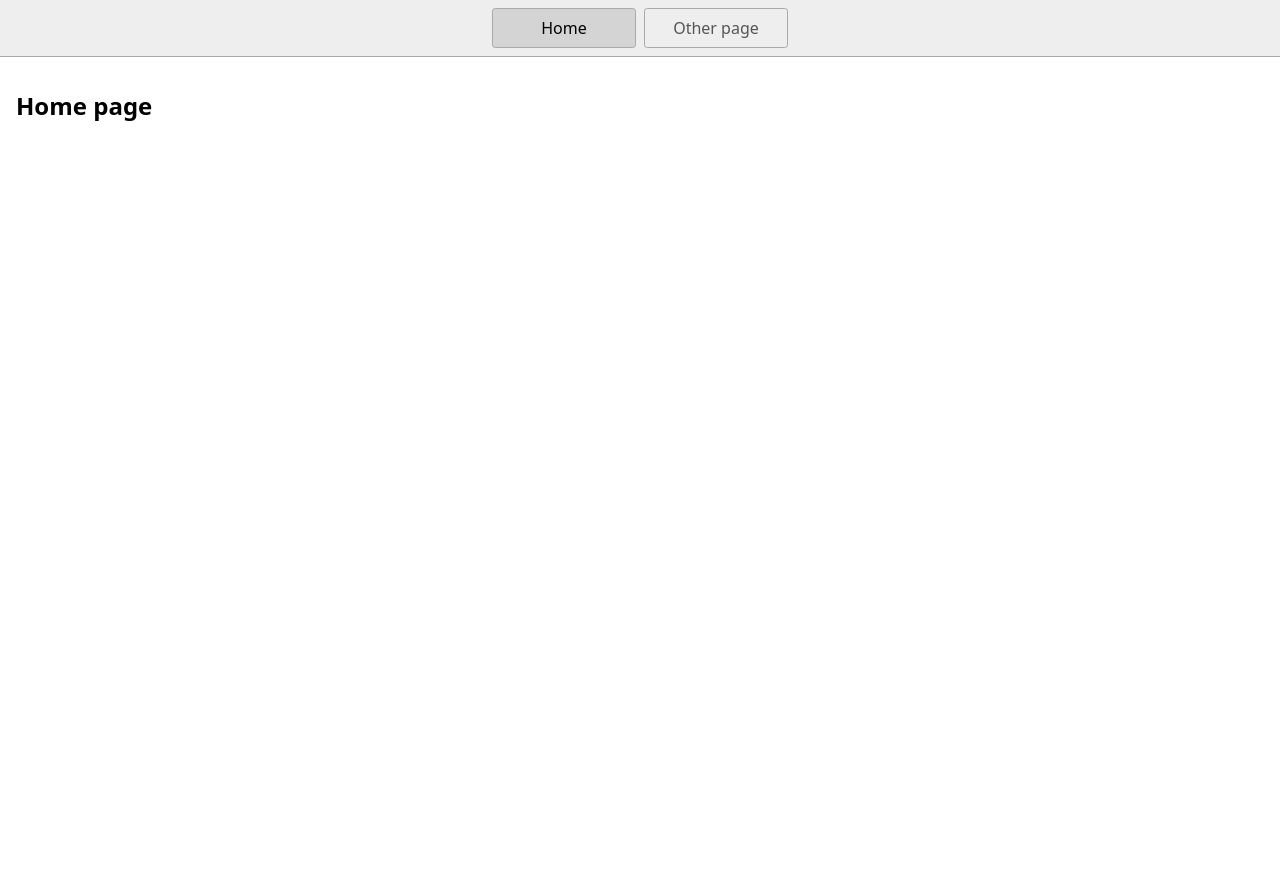
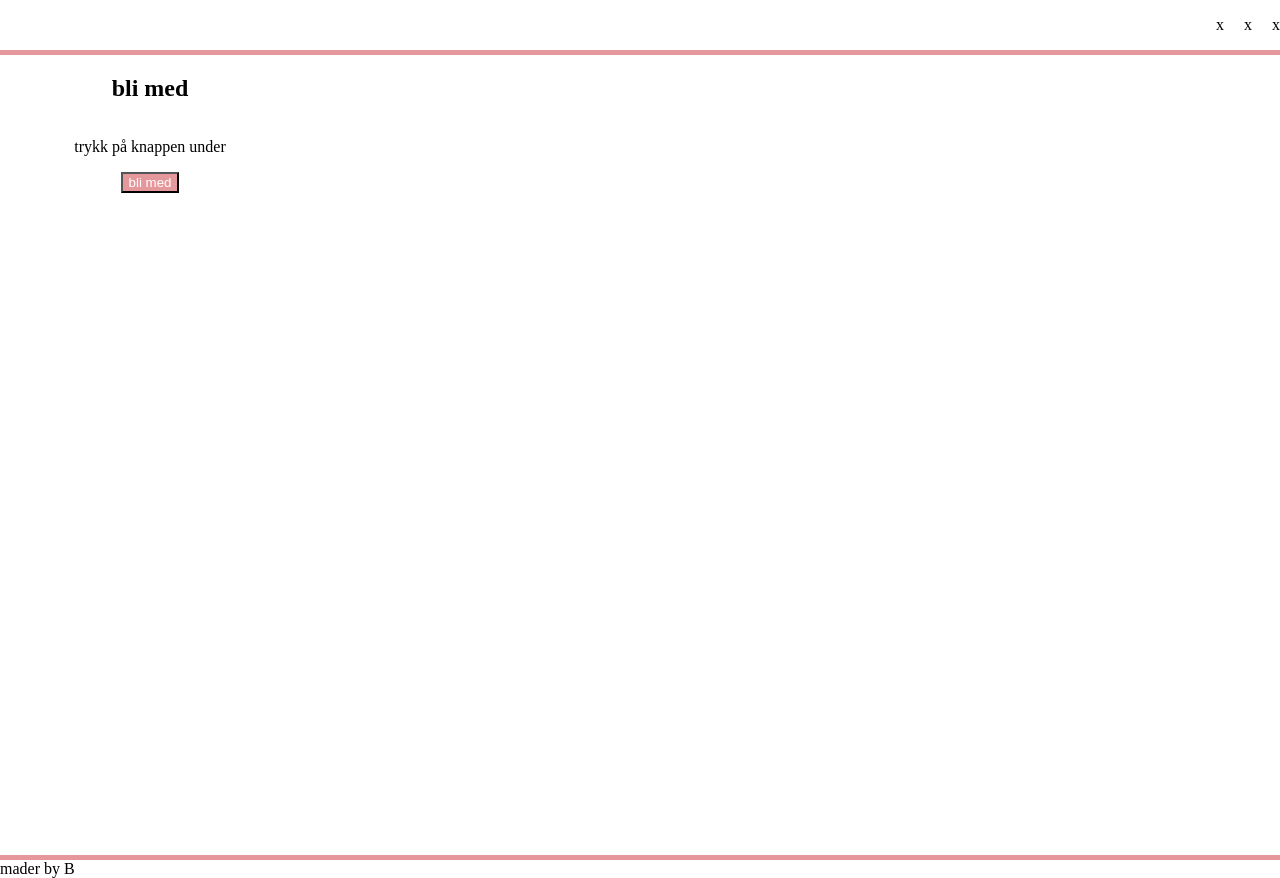
Before and after one commit to Benedictekoder/more_css_stack, a website: page index.html in a window 1280 px wide. Before the commit the page ends 800 px from the top, so only its background shows below. Drawn offline with Linux system fonts and the light colour scheme.

Commit message:
template_css_variable

```diff
--- a/index.html
+++ b/index.html
@@ -1,23 +1,34 @@
 <!DOCTYPE html>
 <html lang="en">
   <head>
-    <title>Home</title>
+    <title>bli med</title>
     <meta charset="UTF-8" />
     <meta name="viewport" content="width=device-width" />
-    <!--
-      Need a visual blank slate?
-      Remove all code in `styles.css`!
-    -->
     <link rel="stylesheet" href="styles.css" />
     <script type="module" src="script.js"></script>
   </head>
   <body>
+    <header>
     <nav>
-      <a href="/" aria-current="page">Home</a>
-      <a href="/page2.html">Other page</a>
+      <ul>
+        <li>x</li>
+        <li>x</li>
+        <li>x</li>
+      </ul>
     </nav>
+    </header>
     <main>
-      <h1>Home page</h1>
+      <section>
+        <div class="blimedcard">
+          <h2>bli med</h2>
+          <p>trykk på knappen under</p>
+          <button>bli med</button>
+        </div>
+      </section>
+
     </main>
+
+    <footer>mader by B</footer>
+
   </body>
 </html>
--- a/styles.css
+++ b/styles.css
@@ -1,46 +1,58 @@
-* {
-  box-sizing: border-box;
+/*External CSS*/
+
+/*Global CSS Variables*/
+:root{
+/*--colorRed: ;*/
+--primaryColor:#e5989b;
+--secondaryColor:#b5838d;
+--accentColor:#6d6875;
+--colorWhite: #fff;
+--colorBlack: #000;
 }
 
-body {
-  margin: 0;
-  font-family: system-ui, sans-serif;
-  color: black;
-  background-color: white;
+/*body is a CSS Selector*/
+/*{} indicates a CSS Declaration*/
+body{
+  /*property:value; is a CSS Rule*/
+  margin:0;
+  /*background-color:var(--colorRed);*/
 }
 
-nav {
-  display: flex;
-  flex-wrap: wrap;
-  align-items: center;
-  justify-content: center;
-  padding: 0.5rem;
-  gap: 0.5rem;
-  border-bottom: solid 1px #aaa;
-  background-color: #eee;
+header{
+  border-bottom:  5px solid var(--primaryColor);
 }
 
-nav a {
-  display: inline-block;
-  min-width: 9rem;
-  padding: 0.5rem;
-  border-radius: 0.2rem;
-  border: solid 1px #aaa;
-  text-align: center;
-  text-decoration: none;
-  color: #555;
+ul{
+  display: flex;
+  flex-direction: row;
+  justify-content: end;
+  list-style-type: none;
+  gap: 20px;
 }
 
-nav a[aria-current='page'] {
-  color: #000;
-  background-color: #d4d4d4;
+main{
+  height: 100vh;
 }
 
-main {
-  padding: 1rem;
+.blimedcard{
+  width: 300px;
+  display: flex;
+  flex-direction: column;
+  justify-content: center;
+  align-items: center;
 }
 
-h1 {
-  font-weight: bold;
-  font-size: 1.5rem;
+.blimedcard >button{
+  background-color: var(--primaryColor);
+  color: var(--colorWhite);
 }
+
+.blimedcard >button:hover {
+  background-color: var(--secondaryColor);
+}
+
+
+
+footer{
+  border-top: 5px solid var(--primaryColor);
+}
```
Also changed, not shown: 1 other file.
